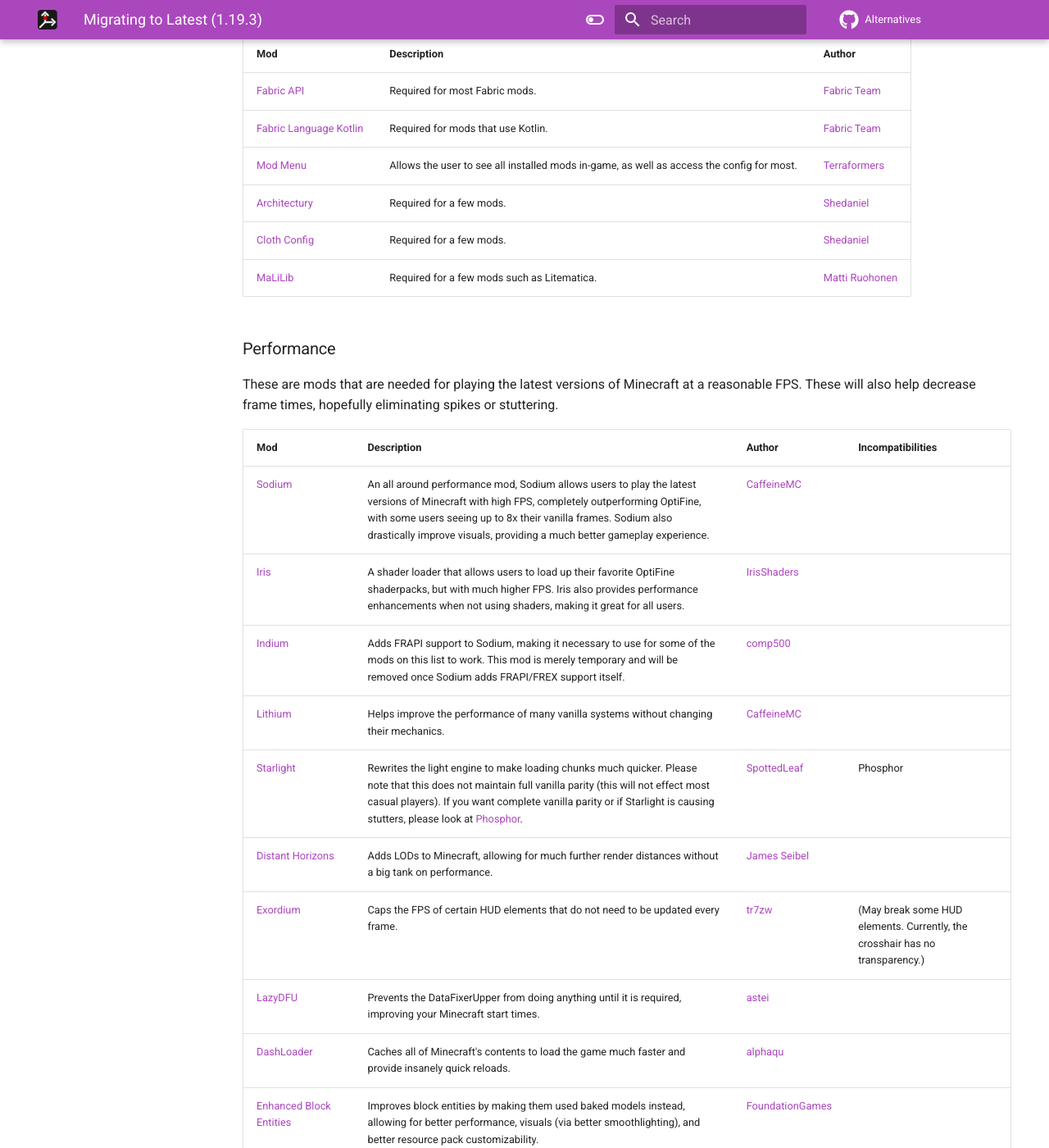
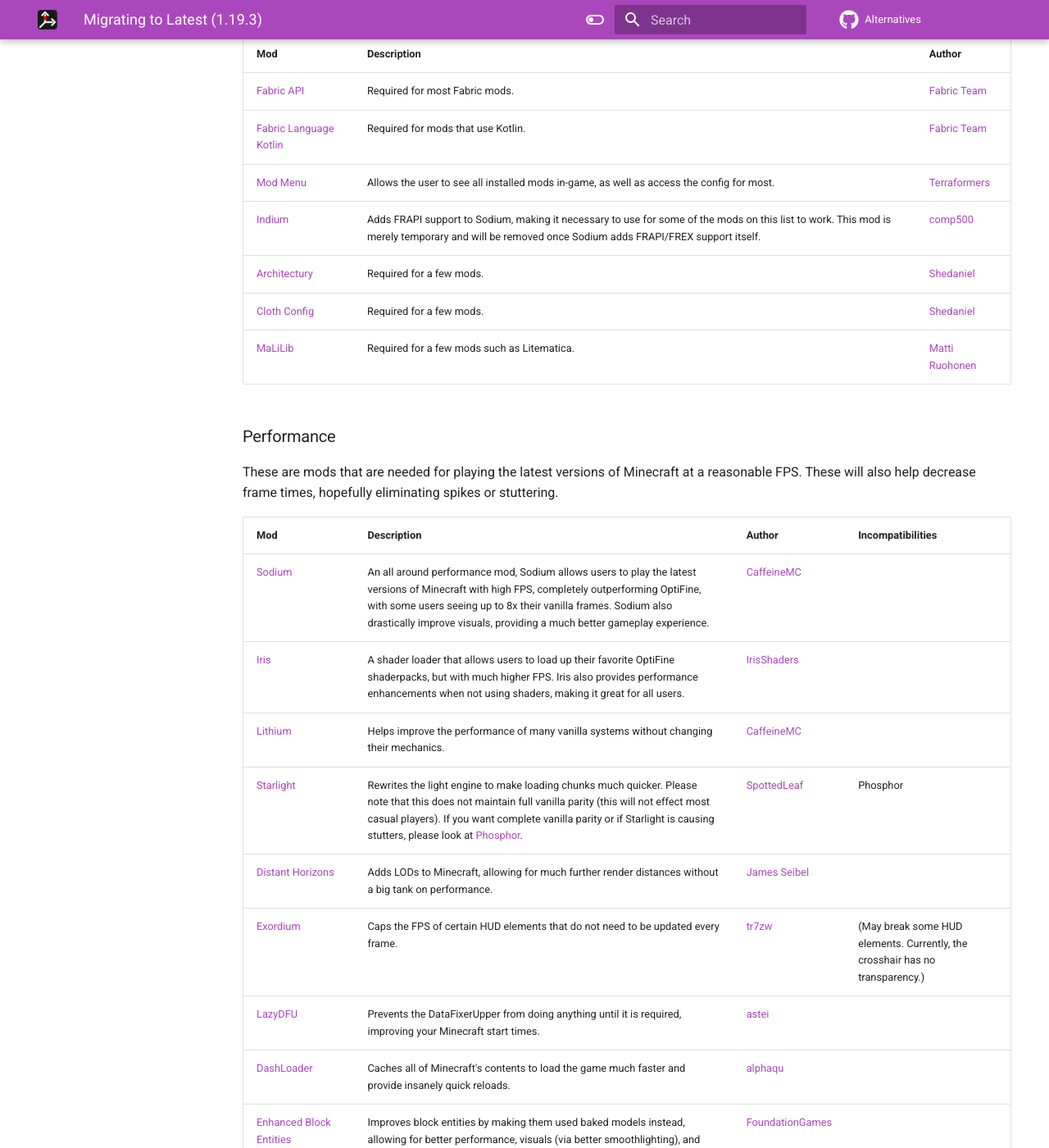
Before and after one commit to MicrocontrollersDev/Alternatives, an MkDocs documentation site: the page built from docs/latest/migrating.md, in a window 1280 px wide and 1400 px high, scrolled down 1047 px. Shown: the whole window at 82% size. Built offline with MkDocs 1.6.1 and Material for MkDocs 9.7.7, drawn with Linux system fonts in a browser that asks for light colours; comment, search, counter and statistics services are not loaded; part of the change alters nothing that is shown.

```diff
--- a/docs/latest/migrating.md
+++ b/docs/latest/migrating.md
@@ -98,6 +98,7 @@ These are essential mods that are required for some fabric mods to work.
 | [Fabric API](https://modrinth.com/mod/fabric-api) | Required for most Fabric mods. | [Fabric Team](https://github.com/FabricMC) |
 | [Fabric Language Kotlin](https://modrinth.com/mod/fabric-language-kotlin) | Required for mods that use Kotlin. | [Fabric Team](https://github.com/FabricMC) |
 | [Mod Menu](https://modrinth.com/mod/modmenu) | Allows the user to see all installed mods in-game, as well as access the config for most. | [Terraformers](https://github.com/TerraformersMC) |
+| [Indium](https://modrinth.com/mod/indium) | Adds FRAPI support to Sodium, making it necessary to use for some of the mods on this list to work. This mod is merely temporary and will be removed once Sodium adds FRAPI/FREX support itself. | [comp500](https://github.com/comp500) |
 | [Architectury](https://modrinth.com/mod/architectury-api) | Required for a few mods. | [Shedaniel](https://github.com/shedaniel) |
 | [Cloth Config](https://modrinth.com/mod/cloth-config) | Required for a few mods. | [Shedaniel](https://github.com/shedaniel) |
 | [MaLiLib](https://www.curseforge.com/minecraft/mc-mods/malilib) | Required for a few mods such as Litematica. | [Matti Ruohonen](https://github.com/maruohon) |
@@ -111,7 +112,6 @@ These are mods that are needed for playing the latest versions of Minecraft at a
 | --- | --- | --- | --- |
 | [Sodium](https://modrinth.com/mod/sodium) | An all around performance mod, Sodium allows users to play the latest versions of Minecraft with high FPS, completely outperforming OptiFine, with some users seeing up to 8x their vanilla frames. Sodium also drastically improve visuals, providing a much better gameplay experience. | [CaffeineMC](https://github.com/CaffeineMC) |
 | [Iris](https://irisshaders.github.io) | A shader loader that allows users to load up their favorite OptiFine shaderpacks, but with much higher FPS. Iris also provides performance enhancements when not using shaders, making it great for all users. | [IrisShaders](https://github.com/IrisShaders) |
-| [Indium](https://modrinth.com/mod/indium) | Adds FRAPI support to Sodium, making it necessary to use for some of the mods on this list to work. This mod is merely temporary and will be removed once Sodium adds FRAPI/FREX support itself. | [comp500](https://github.com/comp500) |
 | [Lithium](https://modrinth.com/mod/lithium) | Helps improve the performance of many vanilla systems without changing their mechanics. | [CaffeineMC](https://github.com/CaffeineMC) |
 | [Starlight](https://www.modrinth.com/mod/starlight) | Rewrites the light engine to make loading chunks much quicker. Please note that this does not maintain full vanilla parity (this will not effect most casual players). If you want complete vanilla parity or if Starlight is causing stutters, please look at [Phosphor](https://modrinth.com/mod/phosphor). | [SpottedLeaf](https://github.com/Spottedleaf) | Phosphor |
 | [Distant Horizons](https://modrinth.com/mod/distanthorizons) | Adds LODs to Minecraft, allowing for much further render distances without a big tank on performance. | [James Seibel](https://gitlab.com/jeseibel) |
```
